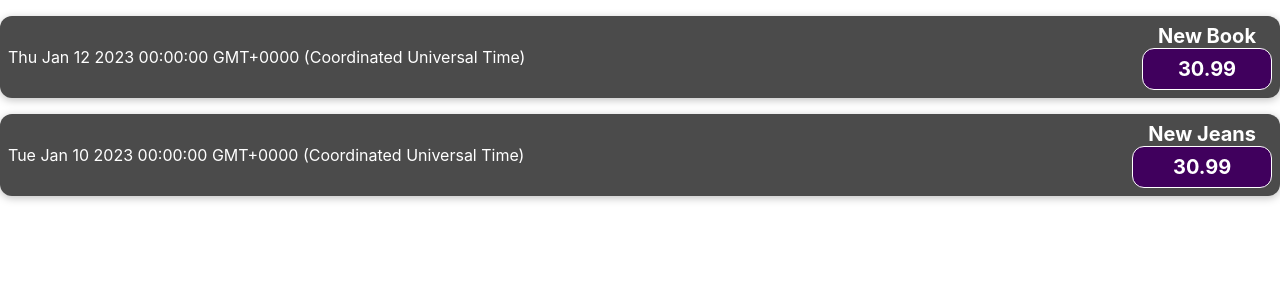
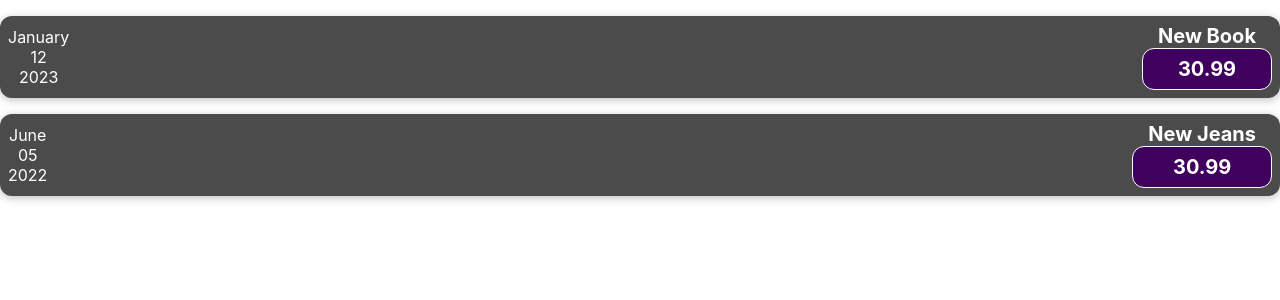
Before and after one commit to KaarelVv/expenses, a React (Create React App) app: page / in a window 1280 px wide. Shown: the top 300 px of the page. Built offline with nearby package versions, Linux system fonts and the light colour scheme.

Commit message:
date-component

```diff
--- a/src/App.js
+++ b/src/App.js
@@ -11,7 +11,7 @@
     price: 30.99
   },
   {
-    date: new Date(2022, 12, 10),
+    date: new Date(2022, 5, 5),
     title: "New Jeans",
     price: 30.99
   }
--- /dev/null
+++ b/src/components/ExpenseDate.js
@@ -0,0 +1,16 @@
+const ExpensDate = (props) => {
+    const day = props.date.toLocaleString('en-US', { day: '2-digit' });
+    const month = props.date.toLocaleString('en-US', { month: 'long' });
+    const year = props.date.getFullYear();
+    return (
+        <div>
+            <div>{month} </div>
+            <div>{day} </div>
+            <div>{year} </div>
+        </div>
+    )
+}
+
+
+
+export default ExpensDate
--- a/src/components/ExpenseItem.js
+++ b/src/components/ExpenseItem.js
@@ -1,11 +1,14 @@
 import './ExpenseItem.css';
+import ExpensDate from './ExpenseDate';
 
 const ExpenseItem = (props) => {
    console.log(props);
    console.log(props.data);
+
+
     return (
     <div className='expense-item'>
-        <div>{props.data.date.toString()} </div>
+       <ExpensDate date ={props.data.date} />
         <div>
             <div className='expense-item__description'><h2>{props.data.title} </h2></div>
             <div className='expense-item__price'>{props.data.price} </div>
```
